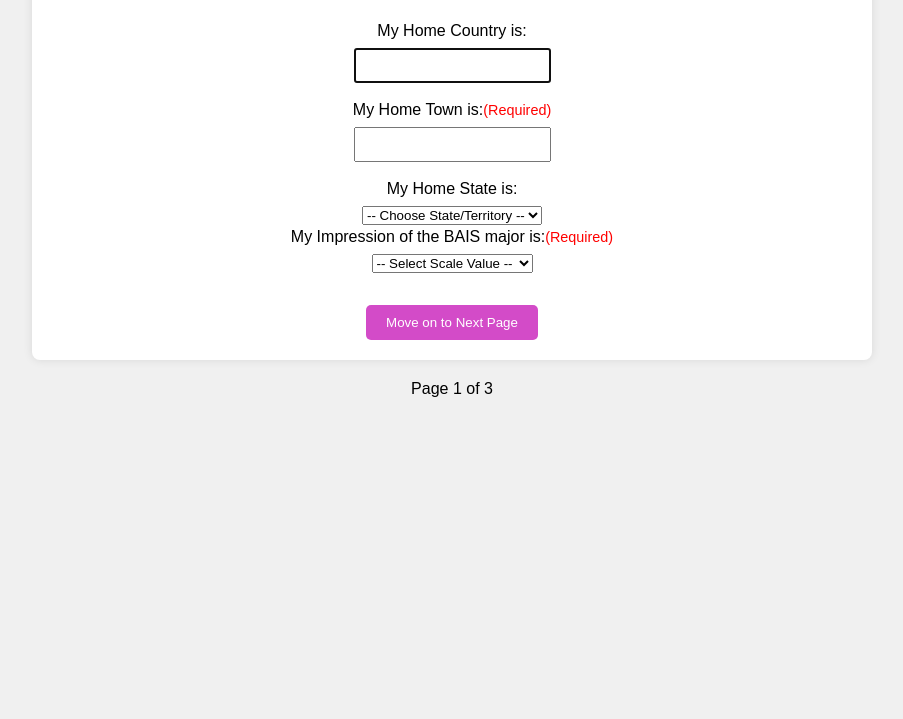
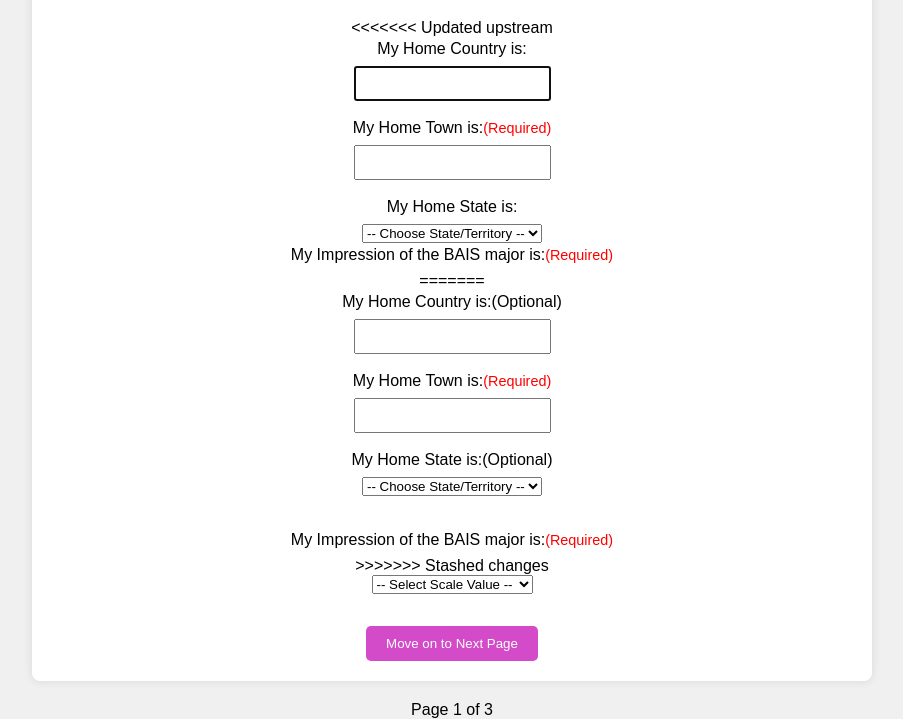
Before and after one commit to Gabrielle-Kilpatrick/gkilpatrick_HW7, a plain HTML site: page gkilpatrick_p1.html in a window 1280 px wide. Shown: the part 81-800 px from the top of the page, without its empty margins (188-1091 px from the left). Drawn offline with Linux system fonts and the light colour scheme.

Commit message:
Update gkilpatrick_p1.html

```diff
--- a/gkilpatrick_p1.html
+++ b/gkilpatrick_p1.html
@@ -13,6 +13,7 @@
             <h1>Business Analytics Student Survey</h1>
         </header>
         <main>
+<<<<<<< Updated upstream
             <main>
                 <form id="surveyForm1" onsubmit="return validateForm()">
                     <label for="home-country-input">My Home Country is:</label>
@@ -84,6 +85,79 @@
                  <option value="SCC">Sovereign Citizen</option>
             </select>
             <label for="impression-select">My Impression of the BAIS major is:<span class="required-field">(Required)</span></label>
+=======
+            <form id="surveyForm1" onsubmit="return validateForm()">
+                <label for="home-country-input">My Home Country is:<span class="optional-field">(Optional)</span></label>
+                <input type="text" name="home_country" id="home-country-input" autofocus>
+                <label for="home-town-input">My Home Town is:<span class="required-field">(Required)</span></label>
+                <input type="text" name="home_town" id="home-town-input">
+                <label for="state-select">My Home State is:<span class="optional-field">(Optional)</span></label>
+                <select name="state" id="state-select">
+                    <option value="">-- Choose State/Territory --</option>
+                    <option value="AL">Alabama</option>
+                    <option value="AK">Alaska</option>
+                    <option value="AZ">Arizona</option>
+                    <option value="AR">Arkansas</option>
+                    <option value="CA">California</option>
+                    <option value="CO">Colorado</option>
+                    <option value="CT">Connecticut</option>
+                    <option value="DE">Delaware</option>
+                    <option value="FL">Florida</option>
+                    <option value="GA">Georgia</option>
+                    <option value="HI">Hawaii</option>
+                    <option value="ID">Idaho</option>
+                    <option value="IL">Illinois</option>
+                    <option value="IN">Indiana</option>
+                    <option value="IA">Iowa</option>
+                    <option value="KS">Kansas</option>
+                    <option value="KY">Kentucky</option>
+                    <option value="LA">Louisiana</option>
+                    <option value="ME">Maine</option>
+                    <option value="MD">Maryland</option>
+                    <option value="MA">Massachusetts</option>
+                    <option value="MI">Michigan</option>
+                    <option value="MN">Minnesota</option>
+                    <option value="MS">Mississippi</option>
+                    <option value="MO">Missouri</option>
+                    <option value="MT">Montana</option>
+                    <option value="NE">Nebraska</option>
+                    <option value="NV">Nevada</option>
+                    <option value="NH">New Hampshire</option>
+                    <option value="NJ">New Jersey</option>
+                    <option value="NM">New Mexico</option>
+                    <option value="NY">New York</option>
+                    <option value="NC">South Carolina</option>
+                    <option value="ND">North Dakota</option>
+                    <option value="OH">Ohio</option>
+                    <option value="OK">Oklahoma</option>
+                    <option value="OR">Oregon</option>
+                    <option value="PA">Pennsylvania</option>
+                    <option value="RI">Rhode Island</option>
+                    <option value="SC">South Carolina</option>
+                    <option value="SD">South Dakota</option>
+                    <option value="TN">Tennessee</option>
+                    <option value="TX">Texas</option>
+                    <option value="UT">Utah</option>
+                    <option value="VT">Vermont</option>
+                    <option value="VA">Virgina</option>
+                    <option value="WA">Washington</option>
+                    <option value="WV">West Virgina</option>
+                    <option value="WI">Wisconsin</option>
+                    <option value="WY">Wyoming</option>
+                    <!-- Added Washington D.C. -->
+                    <option value="DC">Washington D.C.</option>
+                    <!-- Added U.S. Territories -->
+                    <option value="AS">American Samoa</option>
+                    <option value="GU">Guam</option>
+                    <option value="MP">Northern Mariana Islands</option>
+                    <option value="PR">Puerto Rico</option>
+                    <option value="VI">U.S. Virgin Islands</option>
+                    <!-- Added Stupid People -->
+                    <option value="SCC">Sovereign Citizen</option>
+                </select>
+                <p> </p>
+                <label for="impression-select">My Impression of the BAIS major is:<span class="required-field">(Required)</span></label>
+>>>>>>> Stashed changes
                 <select name="impression" id="impression-select">
                     <option value="">-- Select Scale Value --</option>
                     <option value="L1">1 - Very Negative</option>
```
Lines whose indentation alone changed are shown as unchanged.
